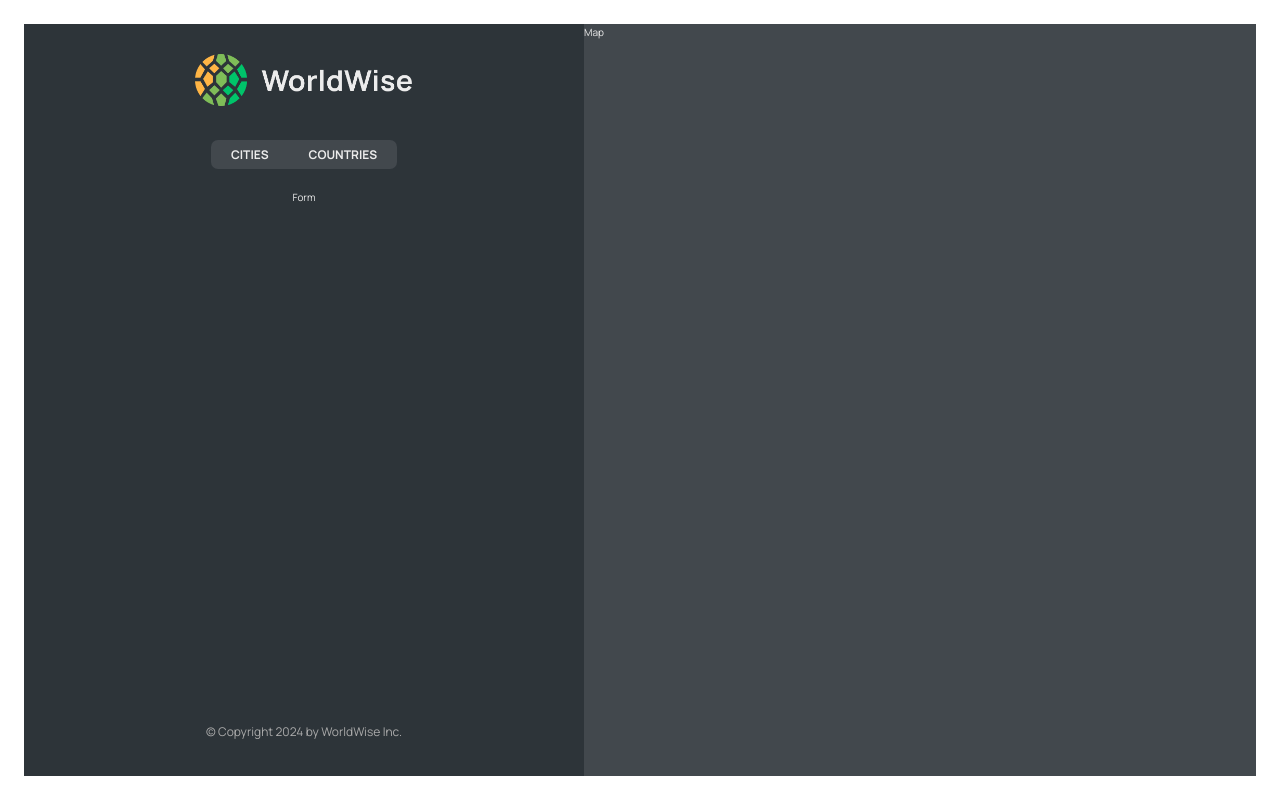
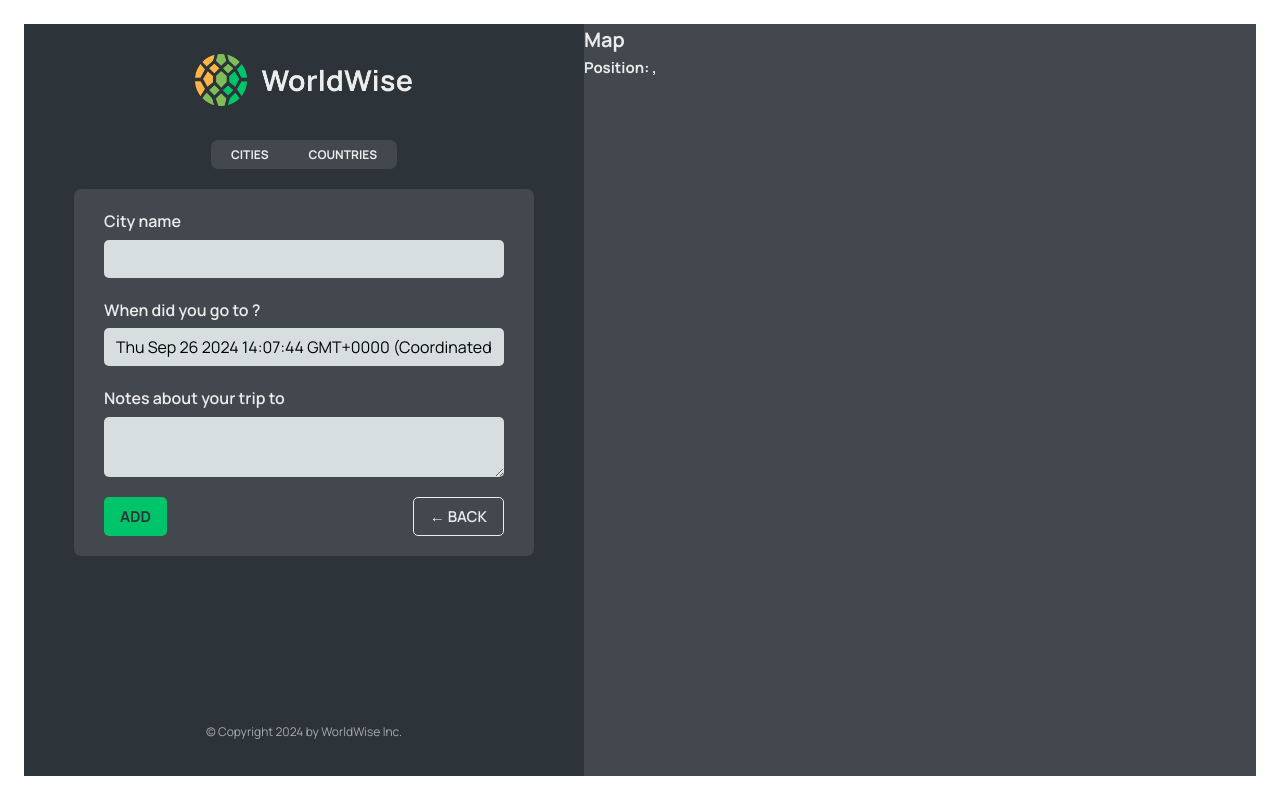
Before and after one commit to KikiJiki85/worldwise, a React (Vite) app: page /app/form in a window 1280 px wide. Built offline with nearby package versions, Linux system fonts and the light colour scheme; data requests are answered from the project's data file.

Commit message:
feat: add useContext to the project

```diff
--- a/src/App.tsx
+++ b/src/App.tsx
@@ -1,5 +1,9 @@
-import { useEffect, useState } from 'react';
-import { Route, BrowserRouter as Router, Routes } from 'react-router-dom';
+import {
+  Navigate,
+  Route,
+  BrowserRouter as Router,
+  Routes,
+} from 'react-router-dom';
 
 import Homepage from './pages/Homepage';
 import Product from './pages/Product';
@@ -9,42 +13,13 @@ import AppLayout from './pages/AppLayout/AppLayout';
 import Login from './pages/Login';
 import CityList from './components/CityList/CityList';
 import CountriesList from './components/CountriesList/CountriesList';
-
-export interface CityType {
-  cityName: string;
-  country: string;
-  emoji: string;
-  date: string;
-  notes: string;
-  id: string;
-  position: {
-    lat: number;
-    lng: number;
-  };
-}
-
-const BASE_URL = 'http://localhost:8000';
+import City from './components/City';
+import Form from './components/Form';
+import { CitiesProvider } from './context/CitiesContext';
 
 function App() {
-  const [cities, setCities] = useState<CityType[]>([]);
-  const [isLoading, setIsLoading] = useState(false);
-
-  useEffect(() => {
-    async function getData() {
-      try {
-        setIsLoading(true);
-        const res = await fetch(`${BASE_URL}/cities`);
-        const data = await res.json();
-        setCities(data);
-      } catch (err) {
-        console.error(err);
-      } finally {
-        setIsLoading(false);
-      }
-    }
-    getData();
-  }, []);
   return (
+    <CitiesProvider>
       <Router>
         <Routes>
           <Route path="/" element={<Homepage />} />
@@ -52,23 +27,16 @@ function App() {
           <Route path="/pricing" element={<Pricing />} />
           <Route path="/login" element={<Login />} />
           <Route path="/app" element={<AppLayout />}>
-          <Route
-            index
-            element={<CityList cities={cities} isLoading={isLoading} />}
-          />
-          <Route
-            path="cities"
-            element={<CityList cities={cities} isLoading={isLoading} />}
-          />
-          <Route
-            path="countries"
-            element={<CountriesList cities={cities} isLoading={isLoading} />}
-          />
-          <Route path="form" element={<p>Form</p>} />
+            <Route index element={<Navigate to="cities" />} />
+            <Route path="cities" element={<CityList />} />
+            <Route path="cities/:id" element={<City />} />
+            <Route path="countries" element={<CountriesList />} />
+            <Route path="form" element={<Form />} />
           </Route>
           <Route path="*" element={<PageNotFound />} />
         </Routes>
       </Router>
+    </CitiesProvider>
   );
 }
 
--- /dev/null
+++ b/src/components/Button/Button.tsx
@@ -0,0 +1,18 @@
+import { ReactNode } from 'react';
+import styles from './Button.module.css';
+
+interface ButtonProps {
+  children: ReactNode;
+  onClick: (evt?: MouseEvent) => void;
+  type: string;
+}
+
+function Button({ children, onClick, type = 'primary' }: ButtonProps) {
+  return (
+    <button className={`${styles.btn} ${styles[type]}`} onClick={onClick}>
+      {children}
+    </button>
+  );
+}
+
+export default Button;
--- /dev/null
+++ b/src/components/City.module.css
@@ -0,0 +1,46 @@
+.city {
+  padding: 2rem 3rem;
+  max-height: 70%;
+  background-color: var(--color-dark--2);
+  border-radius: 7px;
+
+  width: 100%;
+  display: flex;
+  flex-direction: column;
+  gap: 2rem;
+}
+
+.row {
+  display: flex;
+  flex-direction: column;
+  gap: 0.5rem;
+}
+
+.city h6 {
+  text-transform: uppercase;
+  font-size: 1.1rem;
+  font-weight: 900;
+  color: var(--color-light--1);
+}
+
+.city h3 {
+  font-size: 1.9rem;
+  display: flex;
+  align-items: center;
+  gap: 1rem;
+}
+
+.city h3 span {
+  font-size: 3.2rem;
+  line-height: 1;
+}
+
+.city p {
+  font-size: 1.6rem;
+}
+
+.city a:link,
+.city a:visited {
+  font-size: 1.6rem;
+  color: var(--color-brand--1);
+}
--- /dev/null
+++ b/src/components/City.tsx
@@ -0,0 +1,71 @@
+import { useParams, useSearchParams } from 'react-router-dom';
+import styles from './City.module.css';
+
+const formatDate = (date) =>
+  new Intl.DateTimeFormat('en', {
+    day: 'numeric',
+    month: 'long',
+    year: 'numeric',
+    weekday: 'long',
+  }).format(new Date(date));
+
+function City() {
+  const { id } = useParams();
+
+  const [searchParams] = useSearchParams();
+
+  const lat = searchParams.get('lat');
+  const lng = searchParams.get('lng');
+
+  // TEMP DATA
+  const currentCity = {
+    cityName: 'Lisbon',
+    emoji: '🇵🇹',
+    date: '2027-10-31T15:59:59.138Z',
+    notes: 'My favorite city so far!',
+  };
+
+  const { cityName, emoji, date, notes } = currentCity;
+
+  return (
+    <div className={styles.city}>
+      <p>City {id}</p>
+      <h2>
+        Position: {lat}, {lng}
+      </h2>
+      {/* <div className={styles.row}>
+        <h6>City name</h6>
+        <h3>
+          <span>{emoji}</span> {cityName}
+        </h3>
+      </div>
+
+      <div className={styles.row}>
+        <h6>You went to {cityName} on</h6>
+        <p>{formatDate(date || null)}</p>
+      </div>
+
+      {notes && (
+        <div className={styles.row}>
+          <h6>Your notes</h6>
+          <p>{notes}</p>
+        </div>
+      )}
+
+      <div className={styles.row}>
+        <h6>Learn more</h6>
+        <a
+          href={`https://en.wikipedia.org/wiki/${cityName}`}
+          target="_blank"
+          rel="noreferrer"
+        >
+          Check out {cityName} on Wikipedia &rarr;
+        </a>
+      </div>
+
+      <div></div> */}
+    </div>
+  );
+}
+
+export default City;
--- a/src/components/CityItem/CityItem.tsx
+++ b/src/components/CityItem/CityItem.tsx
@@ -1,3 +1,4 @@
+import { Link } from 'react-router-dom';
 import { CityType } from '../../App';
 import styles from './CityItem.module.css';
 
@@ -14,13 +15,18 @@ const formatDate = (date: string) => {
 };
 
 function CityItem({ city }: CityItemProps) {
-  const { cityName, emoji, date } = city;
+  const { cityName, emoji, date, id, position } = city;
   return (
-    <li className={styles.cityItem}>
-      <span className={styles.emoji}>{emoji}</span>
-      <h3 className={styles.name}>{cityName}</h3>
-      <time className={styles.date}>({formatDate(date)})</time>
-      <button className={styles.deleteBtn}>&times;</button>
+    <li>
+      <Link
+        to={`${id}?lat=${position.lat}&lng=${position.lng}`}
+        className={styles.cityItem}
+      >
+        <span className={styles.emoji}>{emoji}</span>
+        <h3 className={styles.name}>{cityName}</h3>
+        <time className={styles.date}>({formatDate(date)})</time>
+        <button className={styles.deleteBtn}>&times;</button>
+      </Link>
     </li>
   );
 }
--- a/src/components/CityList/CityList.tsx
+++ b/src/components/CityList/CityList.tsx
@@ -1,15 +1,11 @@
-import { CityType } from '../../App';
 import CityItem from '../CityItem/CityItem';
 import Message from '../Message/Message';
 import Spinner from '../Spinner/Spinner';
 import styles from './CityList.module.css';
+import { useCities } from '../../context/CitiesContext';
 
-interface CityListProps {
-  cities: CityType[];
-  isLoading: boolean;
-}
-
-function CityList({ cities, isLoading }: CityListProps) {
+function CityList() {
+  const { cities, isLoading } = useCities();
   if (isLoading) return <Spinner />;
   if (!cities.length)
     return (
--- a/src/components/CountriesList/CountriesList.tsx
+++ b/src/components/CountriesList/CountriesList.tsx
@@ -1,20 +1,16 @@
-import { CityType } from '../../App';
+import { useCities } from '../../context/CitiesContext';
 import CountryItem from '../CountryItem/CountryItem';
 import Message from '../Message/Message';
 import Spinner from '../Spinner/Spinner';
 import styles from './CountriesList.module.css';
-
-interface CountriesListProps {
-  cities: CityType[];
-  isLoading: boolean;
-}
 
 interface CountryType {
   country: string;
   emoji: string;
 }
 
-function CountriesList({ cities, isLoading }: CountriesListProps) {
+function CountriesList() {
+  const { cities, isLoading } = useCities();
   if (isLoading) return <Spinner />;
   if (!cities.length)
     return (
--- a/src/components/Form.tsx
+++ b/src/components/Form.tsx
@@ -1,22 +1,25 @@
 // "https://api.bigdatacloud.net/data/reverse-geocode-client?latitude=0&longitude=0"
 
-import { useState } from "react";
+import { useState } from 'react';
 
-import styles from "./Form.module.css";
+import styles from './Form.module.css';
+import Button from './Button/Button';
+import { useNavigate } from 'react-router-dom';
 
 export function convertToEmoji(countryCode) {
   const codePoints = countryCode
     .toUpperCase()
-    .split("")
+    .split('')
     .map((char) => 127397 + char.charCodeAt());
   return String.fromCodePoint(...codePoints);
 }
 
 function Form() {
-  const [cityName, setCityName] = useState("");
-  const [country, setCountry] = useState("");
+  const [cityName, setCityName] = useState('');
+  const [country, setCountry] = useState('');
   const [date, setDate] = useState(new Date());
-  const [notes, setNotes] = useState("");
+  const [notes, setNotes] = useState('');
+  const navigate = useNavigate();
 
   return (
     <form className={styles.form}>
@@ -49,8 +52,16 @@ function Form() {
       </div>
 
       <div className={styles.buttons}>
-        <button>Add</button>
-        <button>&larr; Back</button>
+        <Button type="primary">Add</Button>
+        <Button
+          type="back"
+          onClick={(evt) => {
+            evt.preventDefault();
+            navigate(-1);
+          }}
+        >
+          &larr; Back
+        </Button>
       </div>
     </form>
   );
--- a/src/components/Map/Map.tsx
+++ b/src/components/Map/Map.tsx
@@ -1,7 +1,20 @@
+import { useNavigate, useSearchParams } from 'react-router-dom';
 import styles from './Map.module.css';
 
 function Map() {
-  return <div className={styles.mapContainer}>Map</div>;
+  const [searchParams] = useSearchParams();
+  const navigate = useNavigate();
+
+  const lat = searchParams.get('lat');
+  const lng = searchParams.get('lng');
+  return (
+    <div className={styles.mapContainer} onClick={() => navigate('form')}>
+      <h1>Map</h1>
+      <h2>
+        Position: {lat}, {lng}
+      </h2>
+    </div>
+  );
 }
 
 export default Map;
--- /dev/null
+++ b/src/context/CitiesContext.tsx
@@ -0,0 +1,65 @@
+import {
+  createContext,
+  ReactNode,
+  useContext,
+  useEffect,
+  useState,
+} from 'react';
+
+interface CitiesProviderProps {
+  children: ReactNode;
+}
+export interface CityType {
+  cityName: string;
+  country: string;
+  emoji: string;
+  date: string;
+  notes: string;
+  id: string;
+  position: {
+    lat: number;
+    lng: number;
+  };
+}
+
+interface CitiesContextType {
+  cities: CityType[];
+  isLoading: boolean;
+}
+
+export const CitiesContext = createContext<CitiesContextType | null>(null);
+const BASE_URL = 'http://localhost:8000';
+
+function CitiesProvider({ children }: CitiesProviderProps) {
+  const [cities, setCities] = useState<CityType[]>([]);
+  const [isLoading, setIsLoading] = useState(false);
+
+  useEffect(() => {
+    async function getData() {
+      try {
+        setIsLoading(true);
+        const res = await fetch(`${BASE_URL}/cities`);
+        const data = await res.json();
+        setCities(data);
+      } catch (err) {
+        console.error(err);
+      } finally {
+        setIsLoading(false);
+      }
+    }
+    getData();
+  }, []);
+  return (
+    <CitiesContext.Provider value={{ cities, isLoading }}>
+      {children}
+    </CitiesContext.Provider>
+  );
+}
+
+function useCities() {
+  const context = useContext(CitiesContext);
+  if (!context) throw new Error('No contex provided');
+  return context;
+}
+
+export { CitiesProvider, useCities };
```
Also changed, not shown: src/components/Button/Button.module.css (renamed from src/components/Button.module.css). Lines whose indentation alone changed are shown as unchanged.
